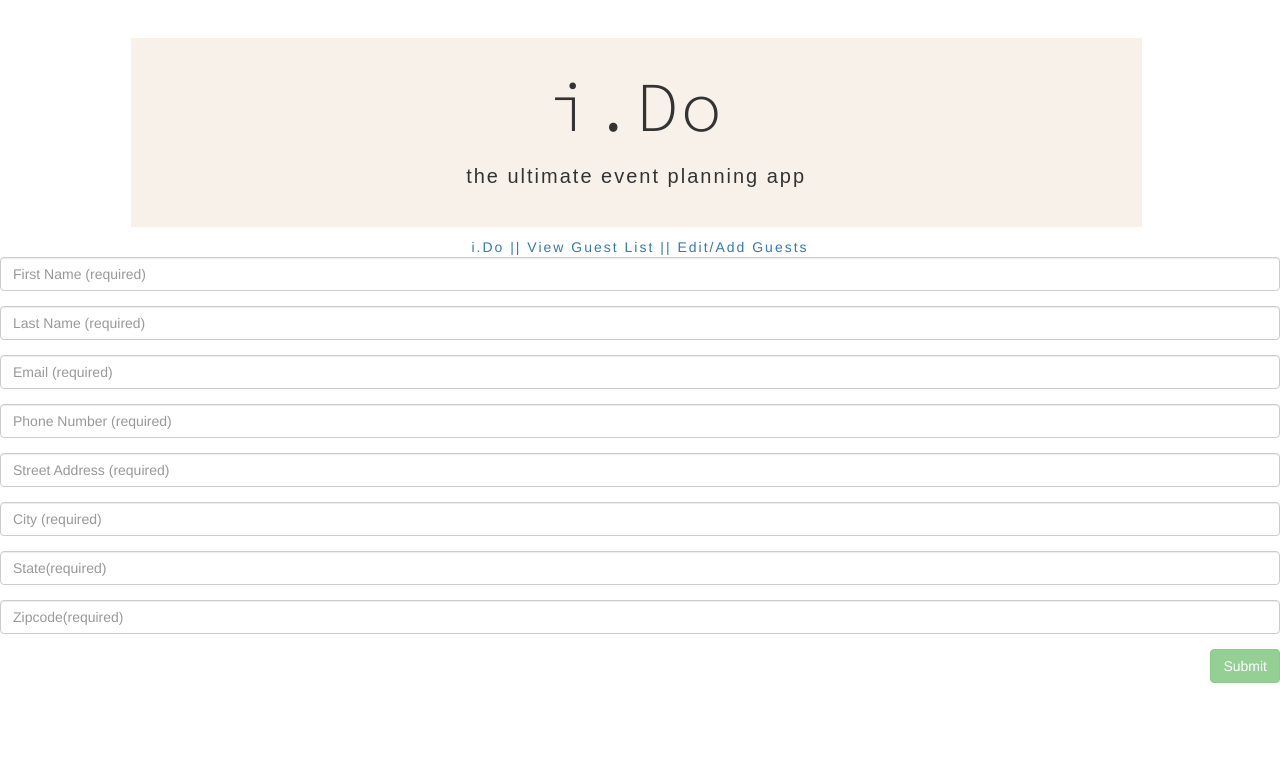
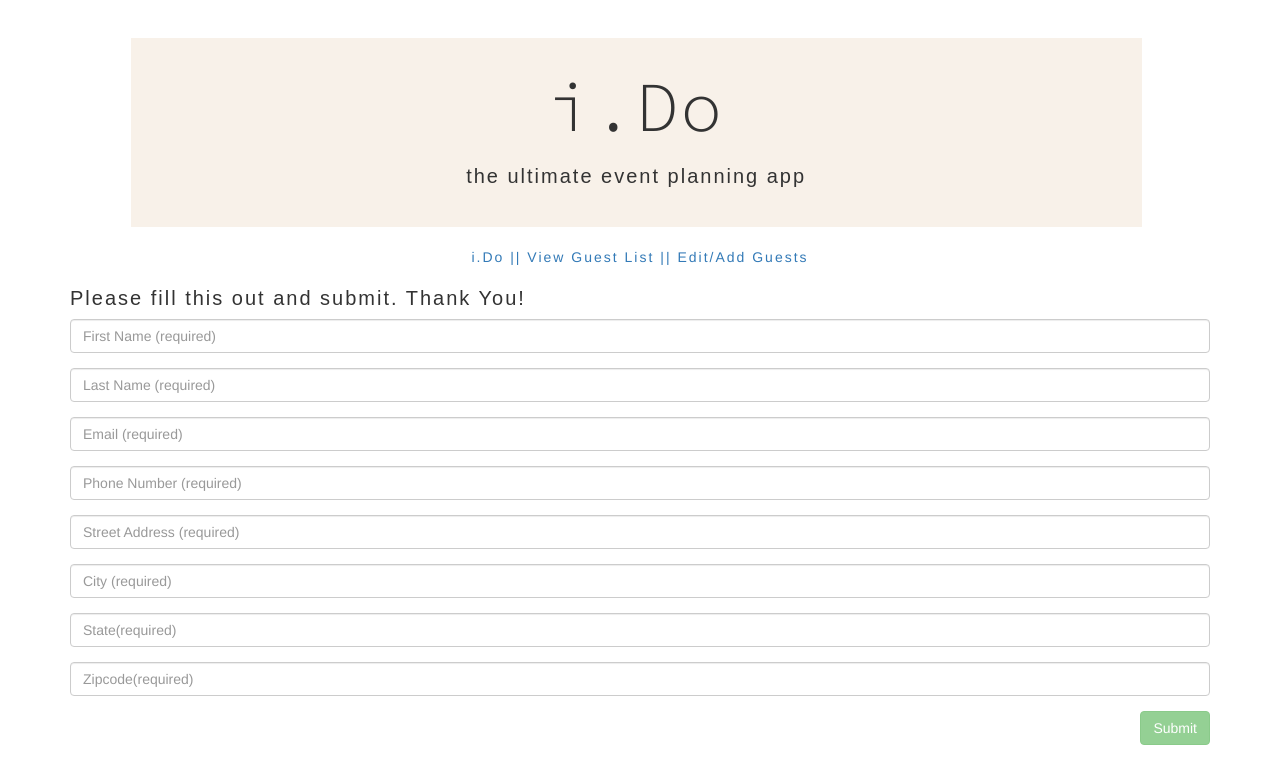
Before and after one commit to sallan306/I.Do, a React (Create React App) app in the folder client/: page /Guest in a window 1280 px wide. Shown: the top 784 px of the page. Built offline with nearby package versions, Linux system fonts and the light colour scheme; a web font is replaced by a local one.

Commit message:
added to css and possibly removed some unnecessary css files

```diff
--- a/client/src/components/Nav/style.css
+++ b/client/src/components/Nav/style.css
@@ -4,8 +4,11 @@
     width: 79%;
     margin-top: 3%;
     margin-left: 10.2%;
+    margin-bottom: 20px;
     padding: 10px 0 30px 0;
 }
+
+
 
 #nav-title {
     font-family: 'Source Code Pro', monospace;
@@ -29,7 +32,7 @@ nav {
     font-family: Arial, Helvetica, sans-serif;
     font-weight: bold;
     font-size: 20px;
-    letter-spacing: 2px;
+    letter-spacing: 3px;
 }
 
 #manage-title {
@@ -37,5 +40,11 @@ nav {
     font-family: Arial, Helvetica, sans-serif;
     font-weight: bold;
     font-size: 20px;
+    letter-spacing: 3px;
+}
+
+#guest-title {
+    font-family: Arial, Helvetica, sans-serif;
+    font-size: 20px;
     letter-spacing: 2px;
 }
--- a/client/src/pages/Dashboard.js
+++ b/client/src/pages/Dashboard.js
@@ -14,7 +14,7 @@ class Dashboard extends Component {
             <div>
                <Container>
 
-                <h1 style={{textAlign:"center"}}>i.Do Dashboard</h1>
+                <h1 className="dashboard" id="dashboard-title">Dashboard</h1>
                 <ContactCard/>
                 </Container>
             </div>
--- a/client/src/pages/Guest.js
+++ b/client/src/pages/Guest.js
@@ -1,6 +1,8 @@
 import React, { Component } from "react";
 // import API from "../utils/API";
 import GuestForm from '../components/GuestForm';
+import Container from "../components/Container";
+
 
 
 class Guests extends Component {
@@ -34,7 +36,10 @@ class Guests extends Component {
 
     render() {
         return (
-            <div>
+            <div className="guest-form" id="guest">
+                <Container>
+                <h1 className="guest-form-title" id="guest-title">Please fill this out and submit. Thank You!</h1>
+
                     <GuestForm
                         handleInputChange={this.handleInputChange}
                         handleFormSubmit={this.handleFormSubmit}
@@ -47,6 +52,7 @@ class Guests extends Component {
                         state={this.state.state}
                         zipcode={this.state.zipcode}
                     />
+                </Container>
             </div>
 
         )
--- a/client/src/pages/Manage.js
+++ b/client/src/pages/Manage.js
@@ -39,7 +39,7 @@ class CRUD extends Component {
             <div>
                <Container>
 
-                <h1 style={{textAlign:"center"}}>i.Do Add/Edit Guests</h1>
+                <h1 className="manage-guests" id="manage-title">Manage Guests</h1>
                 <ContactCard/>
 
                       <PanelGroup className="manuallyAddUser" accordion id="accordion-example">
```
Also changed, not shown: client/public/images/white_paperboard.png (added), 1 other file (tests, documents, lock files or other folders). Lines whose indentation alone changed are shown as unchanged.
